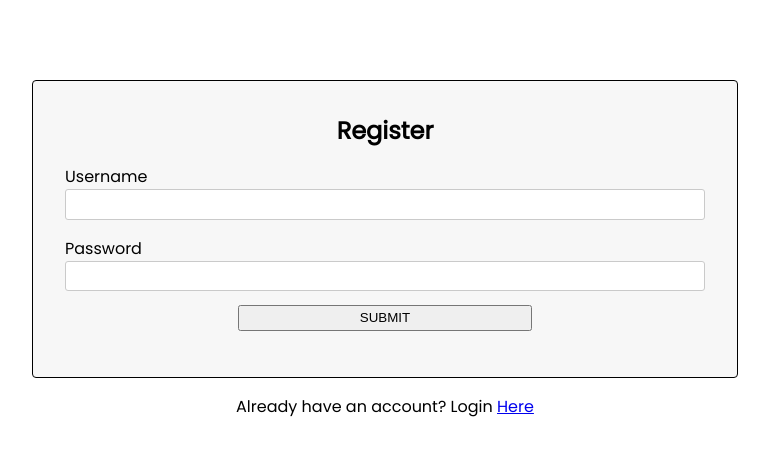
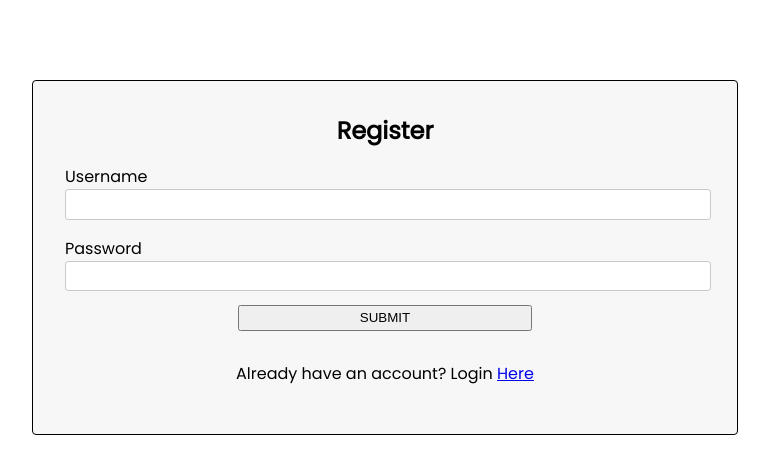
Before and after one commit to mplombana1/front-end-test, an Angular app: page /register in a window 1280 px wide. Shown: the top 474 px of the page, without its empty margins (255-1024 px from the left). Built offline with nearby package versions, Linux system fonts and the light colour scheme.

Commit message:
added form validation

```diff
--- a/src/app/components/login/login.component.html
+++ b/src/app/components/login/login.component.html
@@ -3,18 +3,33 @@
     <h2>Login</h2>
 
     <div class="login">
+      <form role="form" [formGroup]="form">
+
           <div class="form-field">
               <label style="display:block;" for="username">Username</label>
               <input style="width:100%;"type="text" name="username" formControlName="username" />
+              <div *ngIf="form.get('username').invalid && (form.get('username').dirty || form.get('username').touched)"
+               class="alert alert-danger">
+                  <div *ngIf="form.get('username').errors.required" style="color:red;">
+                      username is required.
                   </div>
-      <div *ngIf="usernameControl">
-        <span>Please ente</span>
+              </div>
             </div>
 
             <div class="form-field">
               <label style="display:block;"  for="password">Password</label>
               <input style="width:100%;"type="password" name="password" formControlName="password" />
+              <div *ngIf="form.get('password').invalid && (form.get('password').dirty || form.get('password').touched)"
+              class="alert alert-danger">
+                <div *ngIf="form.get('password').errors.required" style="color:red;">
+                    password is required.
                 </div>
+              </div>
+            </div>
+
+      </form>
+
+
     </div>
     <button class="submit" (click)="submit()">SUBMIT</button>
   </form>
--- a/src/app/components/login/login.component.ts
+++ b/src/app/components/login/login.component.ts
@@ -1,5 +1,10 @@
 import { Component, OnInit } from "@angular/core";
-import { FormBuilder, FormGroup } from "@angular/forms";
+import {
+  FormBuilder,
+  FormGroup,
+  Validators,
+  FormControl
+} from "@angular/forms";
 import { LoginService } from "../../services/login.service";
 import { Router } from "@angular/router";
 @Component({
@@ -9,14 +14,8 @@ import { Router } from "@angular/router";
 })
 export class LoginComponent implements OnInit {
   form: FormGroup;
-  username: any;
-  password: any;
-
-  isUserLoggedIn: boolean = false;
-  response: any;
-
-  usernameControl: boolean = false;
-  passwordControl: boolean = false;
+  username: string;
+  password: string;
 
   constructor(
     private fb: FormBuilder,
@@ -24,34 +23,34 @@ export class LoginComponent implements OnInit {
     private router: Router
   ) {
     this.form = this.fb.group({
-      username: [""],
-      password: [""]
+      username: new FormControl("", [Validators.required]),
+      password: new FormControl("", [Validators.required])
     });
   }
 
   ngOnInit() {}
 
   submit() {
+    //checks if form is valid
+    Object.keys(this.form.controls).forEach(field =>{
+      const control = this.form.get(field);
+      control.markAsTouched({onlySelf: true})
+    })
+
     const val = this.form.value;
-    if (val.username.length === 0) {
-      this.usernameControl = true;
-    }
-    if (val.password.length === 0) {
-      this.passwordControl = true;
-    }
     if (val.username && val.password) {
-      this.login.getAuth(val.username, val.password).subscribe(res => {
-        console.log(res);
-        if (res) {
-          console.log(res, 'my response');
-          localStorage.setItem("isLoggedIn", "true");
-          localStorage.setItem("username", res['username']);
-          sessionStorage.setItem('token', res['token'])
-          this.isUserLoggedIn = true;
-          this.router.navigate(["/home"]);
-        }
-
-      },err => alert('Login Credentials could not be found'))
+      this.login.getAuth(val.username, val.password).subscribe(
+        res => {
+          console.log(res);
+          if (res) {
+            localStorage.setItem("isLoggedIn", "true");
+            localStorage.setItem("username", res["username"]);
+            sessionStorage.setItem("token", res["token"]);
+            this.router.navigate(["/home"]);
+          }
+        },
+        err => alert("Login Credentials could not be found")
+      );
     }
   }
 }
--- a/src/app/components/register/register.component.html
+++ b/src/app/components/register/register.component.html
@@ -1,16 +1,32 @@
 <div class="register">
   <h2>Register</h2>
 
-  <label for="username">Username</label>
-  <input type="text" name="username" required minlength="4" [(ngModel)]="username" />
+  <form role="form" [formGroup]="form">
 
+      <div class="form-field">
+          <label style="display:block;" for="username">Username</label>
+          <input style="width:100%;"type="text" name="username" formControlName="username" />
+          <div *ngIf="form.get('username').invalid && (form.get('username').dirty || form.get('username').touched)"
+           class="alert alert-danger">
+              <div *ngIf="form.get('username').errors.required" style="color:red;">
+                  username is required.
+              </div>
+          </div>
+        </div>
 
-  <label for="password">Password</label>
-  <input type="password" name="password" [(ngModel)]="password" />
+        <div class="form-field">
+          <label style="display:block;"  for="password">Password</label>
+          <input style="width:100%;"type="password" name="password" formControlName="password" />
+          <div *ngIf="form.get('password').invalid && (form.get('password').dirty || form.get('password').touched)"
+          class="alert alert-danger">
+            <div *ngIf="form.get('password').errors.required" style="color:red;">
+                password is required.
+            </div>
+          </div>
+        </div>
 
-  <button class="submit" (click)="submit()">SUBMIT</button>
-</div>
-
+  </form>
+<button class="submit" (click)="submit()">SUBMIT</button>
 <div class="login">
     <p>Already have an account? Login <a [routerLink]="['/login']">Here</a>
     </p>
--- a/src/app/components/register/register.component.ts
+++ b/src/app/components/register/register.component.ts
@@ -1,6 +1,7 @@
 import { Component, OnInit } from '@angular/core';
 import { LoginService } from "../../services/login.service";
 import { Router } from '@angular/router';
+import { FormGroup, FormControl, Validators, FormBuilder } from '@angular/forms';
 
 @Component({
   selector: 'app-register',
@@ -8,25 +9,27 @@ import { Router } from '@angular/router';
   styleUrls: ['./register.component.css']
 })
 export class RegisterComponent implements OnInit {
+  form: FormGroup;
   username:string;
   password:string;
-  firstname:string;
-  lastname:string;
 
-  constructor(private login:LoginService, private router: Router) { }
 
-  ngOnInit() {
+  constructor(private login:LoginService, private router: Router, private fb: FormBuilder,) {
+    this.form = this.fb.group({
+      username: new FormControl("", [Validators.required]),
+      password: new FormControl("", [Validators.required])
+    });
   }
 
+  ngOnInit() {}
+
   submit(){
-    console.log(this.firstname,this.lastname,this.username,this.password);
-
-    const form = {
-      username:this.username,
-      password:this.password
-    }
-
-    this.login.postAuth(form).subscribe(res =>{
+     //checks if form is valid
+     Object.keys(this.form.controls).forEach(field =>{
+      const control = this.form.get(field);
+      control.markAsTouched({onlySelf: true})
+    })
+    this.login.postAuth(JSON.stringify(this.form.value)).subscribe(res =>{
       console.log(res,'res');
       if (res){
         alert('success')
```
Lines whose indentation alone changed are shown as unchanged.
